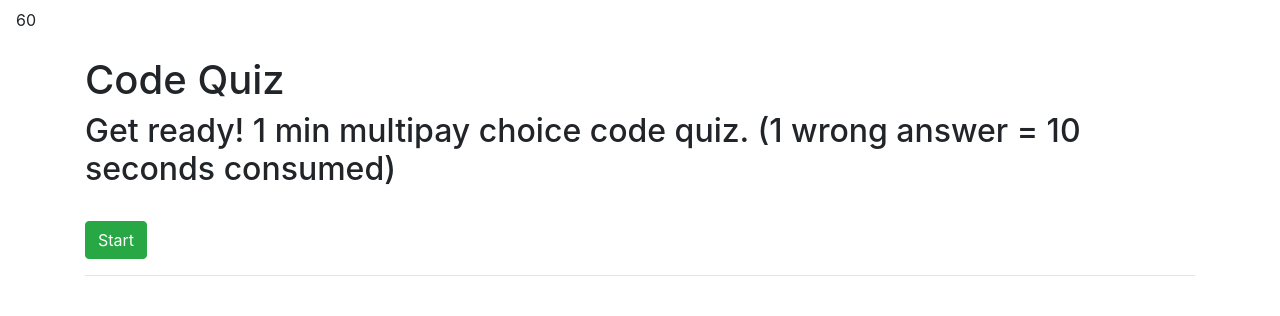
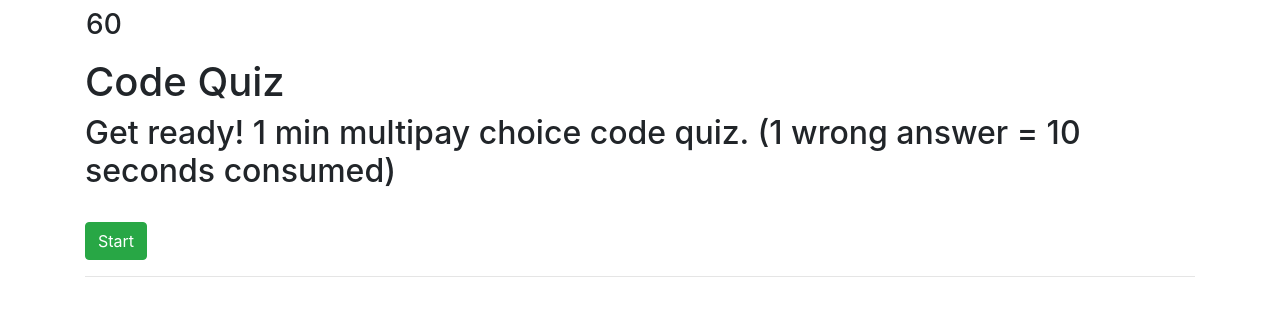
Before and after one commit to ZiyongHe/javascript-code-quiz, a plain HTML site: page index.html in a window 1280 px wide. Drawn offline with nearby package versions, Linux system fonts and the light colour scheme.

Commit message:
change counter down  display

```diff
--- a/index.html
+++ b/index.html
@@ -14,8 +14,8 @@
     </style>
 </head>
 <body>
-    <div class="navbar">
-        <p id="time">60</p>
+    <div class="navbar container">
+        <h3 id="time">60</h3>
     </div>
     <div class="container" id=container>
         <h1 id=heading></h1>
```
